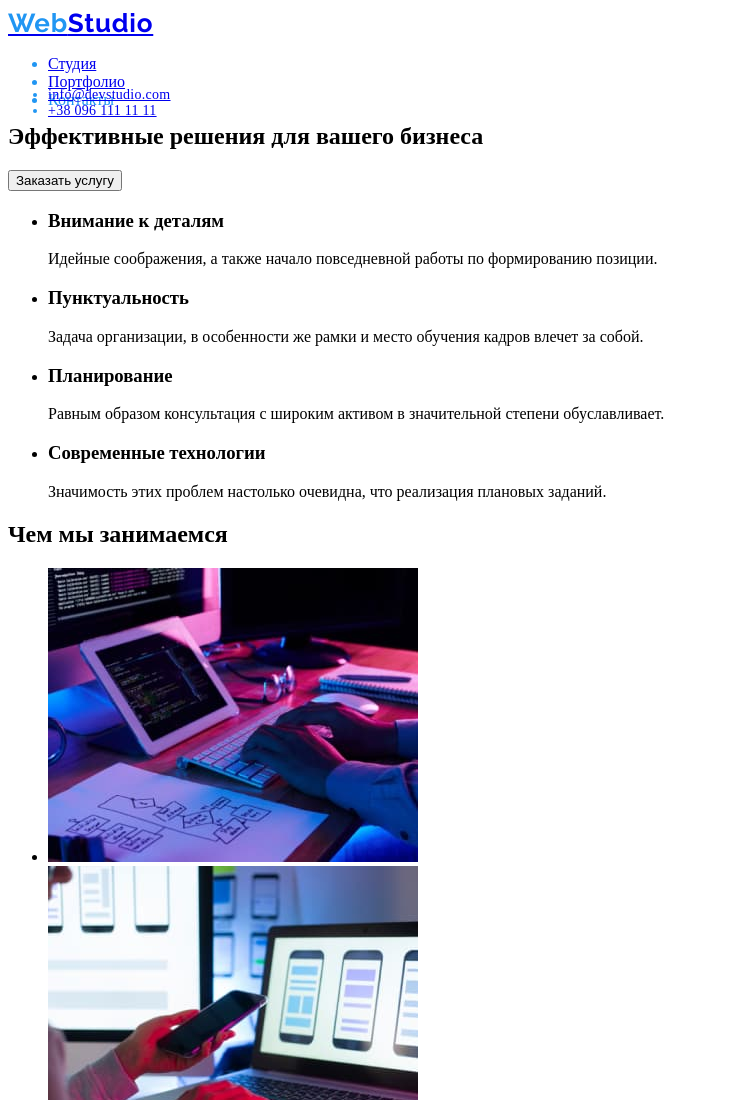
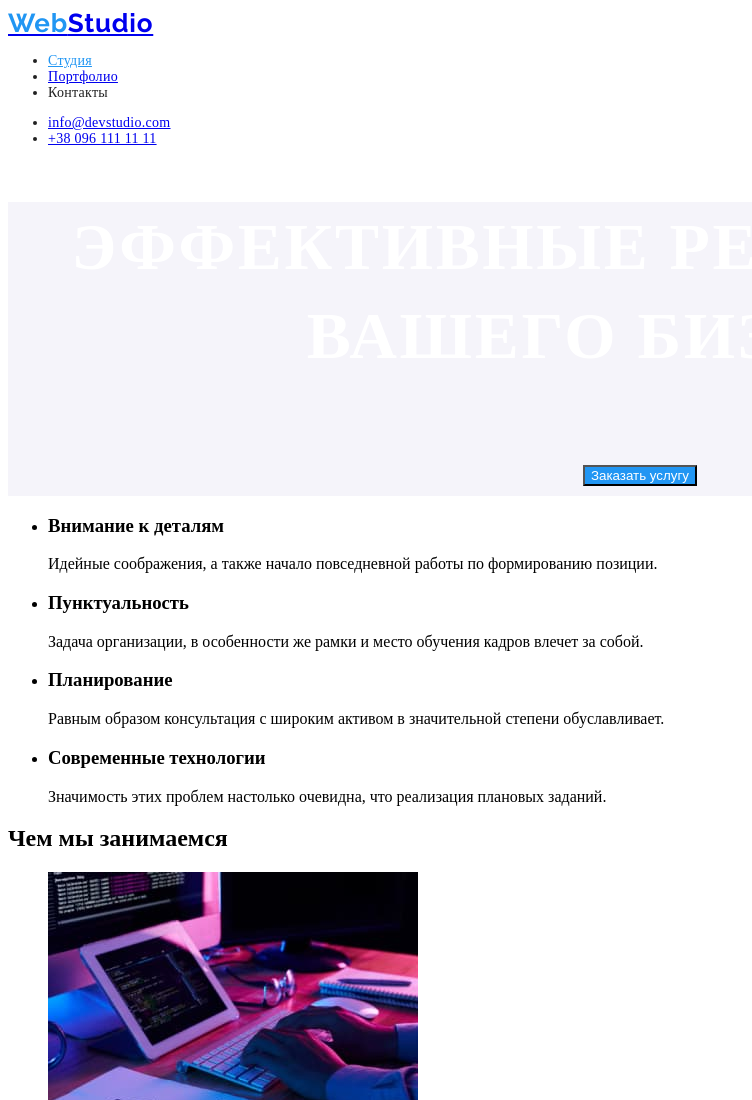
Before and after one commit to ocherik/goit-markup-hw-02, a plain HTML site: page index.html in a window 1280 px wide. Shown: the top 1100 px of the page, without its empty margins (0-752 px from the left). Drawn offline with Linux system fonts and the light colour scheme.

Commit message:
сохранение

```diff
--- a/css/style.css
+++ b/css/style.css
@@ -12,10 +12,11 @@
   --secondary-background: #f5f4fa;
   --logo-font: 'Raleway', sans-serif;
   --button-color: #2196f3;
-  --main-font: 'Roboto', 'Arial', 'Helvetica', sans-serif;
+  --main-font: 'Roboto', sans-serif;
 }
 
 .body {
+  font-family: var(--main-font);
   background-color: var(--white-color);
   color: var(--text-color);
 }
@@ -34,19 +35,13 @@
   color: #2196f3;
 }
 
-.site-nav {
-  color: var(--accent-color);
-  height: 16px;
-  top: 32px;
-}
-
+.site-nav,
 .contact-nav {
-  height: 16px;
   font-weight: 500;
   font-size: 14px;
   line-height: 1.14em;
   letter-spacing: 0.02em;
-  color: var(--accent-color);
+  color: var(--secondary-color);
 }
 
 .nav-link:hover,
@@ -58,3 +53,24 @@
 .contact-nav:focus {
   color: var(--accent-color);
 }
+
+.link-current {
+  color: var(--accent-color);
+}
+
+.hero {
+  font-style: normal;
+  font-weight: bold;
+  font-size: 44px;
+  line-height: 1.36;
+  text-align: center;
+  letter-spacing: 0.06em;
+  text-transform: uppercase;
+  color: var(--whate-color);
+  background-color: var(--secondary-background);
+}
+
+.button-primary {
+  color: var(--white-color);
+  background-color: var(--accent-color);
+}
--- a/index.html
+++ b/index.html
@@ -4,13 +4,13 @@
     <meta charset="UTF-8" />
     <meta http-equiv="X-UA-Compatible" content="IE=edge" />
     <meta name="viewport" content="width=<device-width>, initial-scale=1.0" />
+    <title>Document</title>
     <link rel="preconnect" href="https://fonts.googleapis.com" />
     <link rel="preconnect" href="https://fonts.gstatic.com" crossorigin />
     <link
       href="https://fonts.googleapis.com/css2?family=Raleway:wght@700&family=Roboto:wght@400;500;700&display=swap"
       rel="stylesheet"
     />
-    <title>Document</title>
     <link rel="stylesheet" href="./css/style.css" />
   </head>
   <body>
@@ -23,7 +23,7 @@
 
         <ul class="site-nav">
           <li>
-            <a href="./" class="nav-link">Студия</a>
+            <a href="./" class="nav-link link-current">Студия</a>
           </li>
           <li>
             <a href="./portfolio.html" class="nav-link">Портфолио</a>
@@ -33,6 +33,7 @@
             Контакты
           </li>
         </ul>
+
         <ul class="contact-nav">
           <li>
             <a href="mailto:info@devstudio.com">info@devstudio.com</a>
@@ -48,7 +49,7 @@
       <!--HERO-->
       <section class="hero">
         <h1>Эффективные решения для вашего бизнеса</h1>
-        <button type="button">Заказать услугу</button>
+        <button type="button" class="button-primary">Заказать услугу</button>
       </section>
 
       <!--ABOUT-->
```
Also changed, not shown: portfolio.html (+2 -2 lines).
